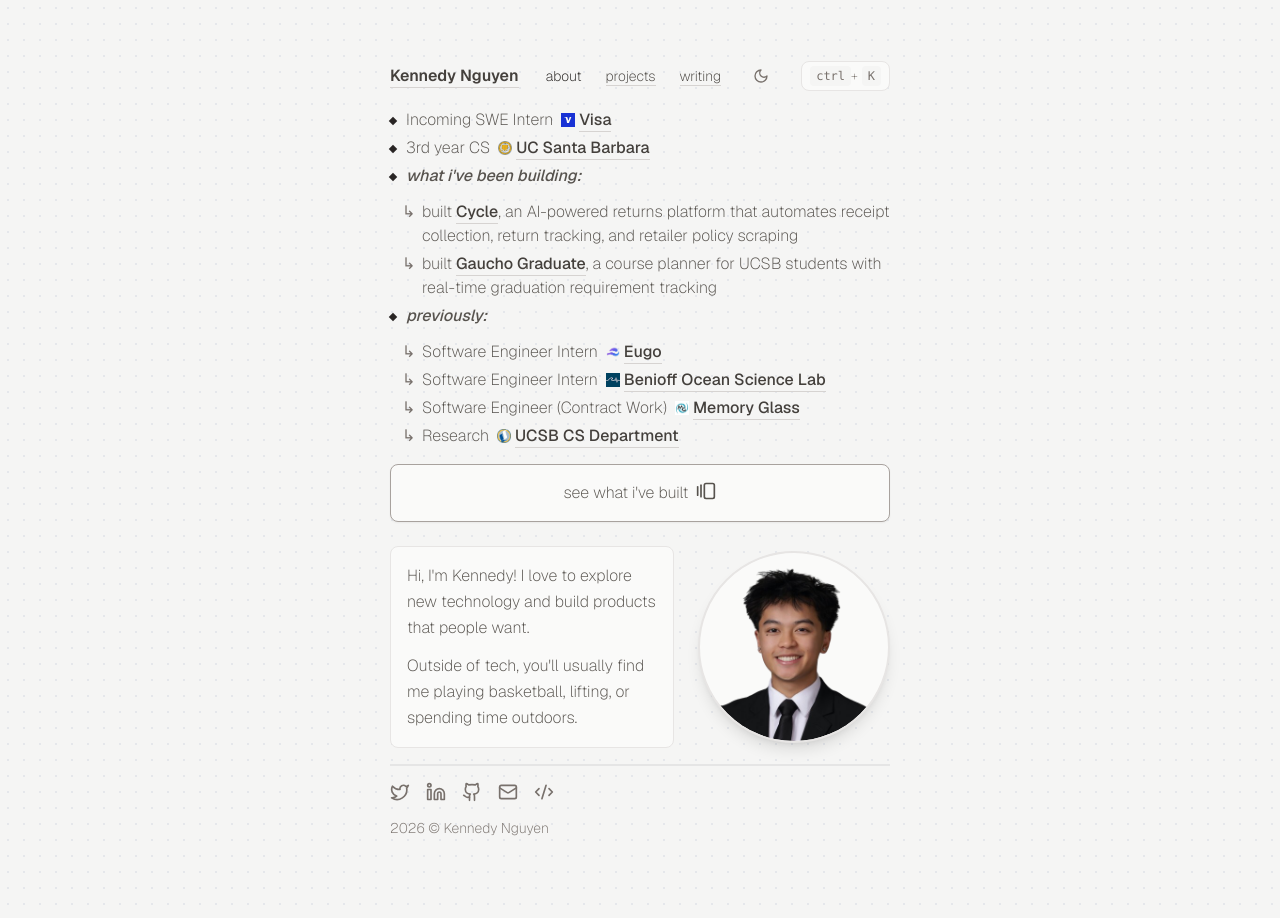
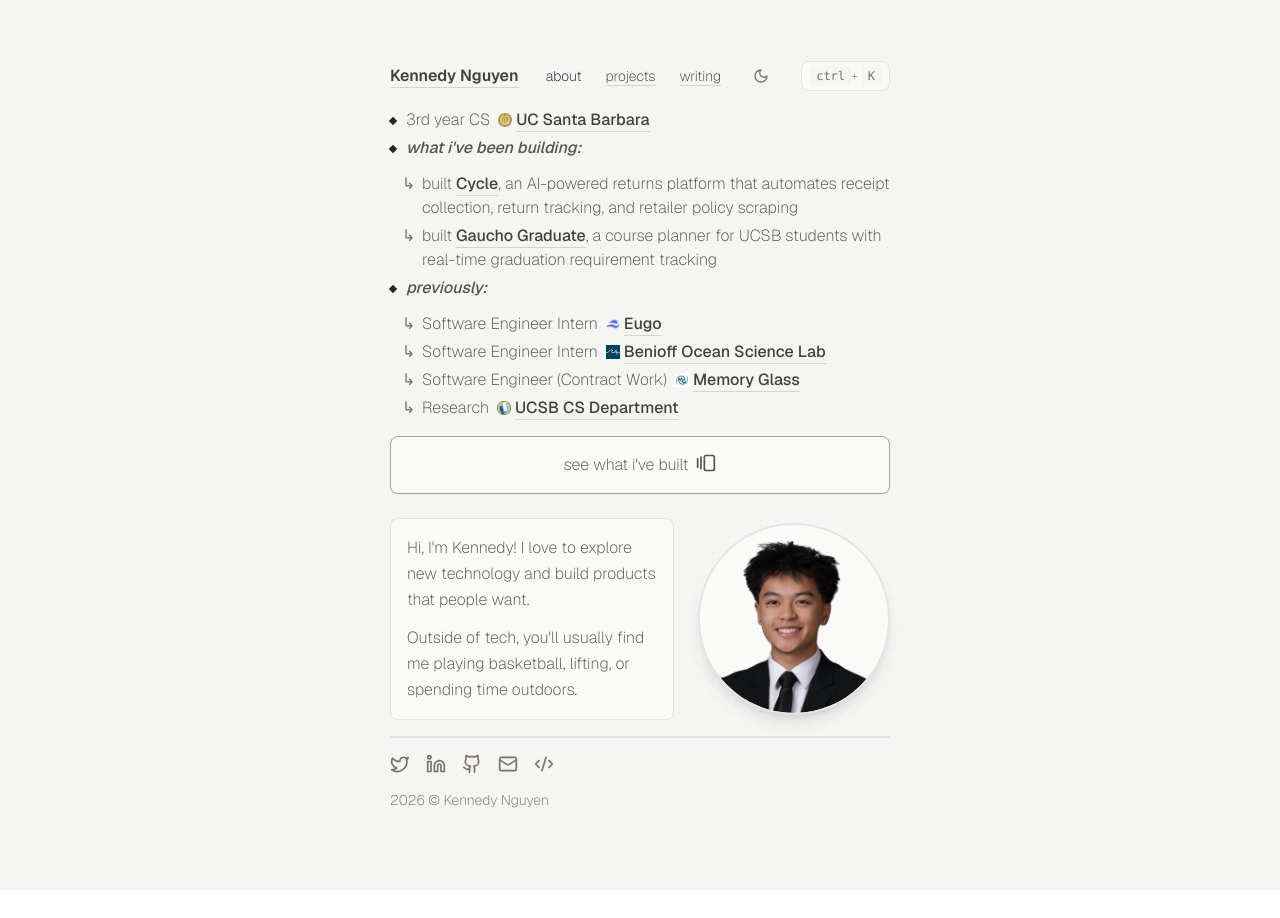
Before and after one commit to kennedynguyen1/personal-portfolio, a Next.js app: page / in a window 1280 px wide. After the commit the page ends 890 px from the top, so only its background shows below. Built offline with nearby package versions, Linux system fonts and the light colour scheme.

Commit message:
chore: remove outdated internship

```diff
--- a/src/app/page.js
+++ b/src/app/page.js
@@ -7,7 +7,6 @@
 import BenioffLogo from "@/app/components/icon/BOSL.png";
 import MemoryGlassLogo from "@/app/components/icon/MemoryGlass.png";
 import UCSantaBarbaraLogo from "@/app/components/icon/UCSantaBarbara.png";
-import VisaLogo from "@/app/components/icon/Visa.png";
 import UCSBCSLogo from "@/app/components/icon/UCSantaBarbaraCS.png";
 import PrevDropdownItem from "@/app/components/PrevDropdownItem";
 import Image from "next/image";
@@ -68,24 +67,6 @@
   return (
     <div className="flex flex-col max-w-2xl mx-auto font-extralight">
       <ul className="grid gap-1 text-base">
-      <li className="group flex items-start gap-4 pl-4 relative hover:translate-x-1 transition-transform duration-200">
-          <div className="absolute left-0 top-[10px] w-[6px] h-[6px] bg-stone-800 dark:bg-stone-200 rotate-45 transform transition-all duration-300 group-hover:rotate-90 group-hover:scale-110" />
-          <span className="text-stone-600 dark:text-stone-400">
-            Incoming SWE Intern
-            <span className="inline-flex items-baseline gap-1 ml-2">
-              <Image
-                src={VisaLogo}
-                alt="Visa Logo"
-                width={14}
-                height={14}
-                className="object-contain relative top-[2px]"
-              />
-              <Link href="https://www.visa.com/" className="font-medium">
-                Visa
-              </Link>
-            </span>
-          </span>
-        </li>
         <li className="group flex items-start gap-4 pl-4 relative hover:translate-x-1 transition-transform duration-200">
           <div className="absolute left-0 top-[10px] w-[6px] h-[6px] bg-stone-800 dark:bg-stone-200 rotate-45 transform transition-all duration-300 group-hover:rotate-90 group-hover:scale-110" />
           <span className="text-stone-600 dark:text-stone-400">
```
Also changed, not shown: src/app/components/icon/Visa.png (deleted).
